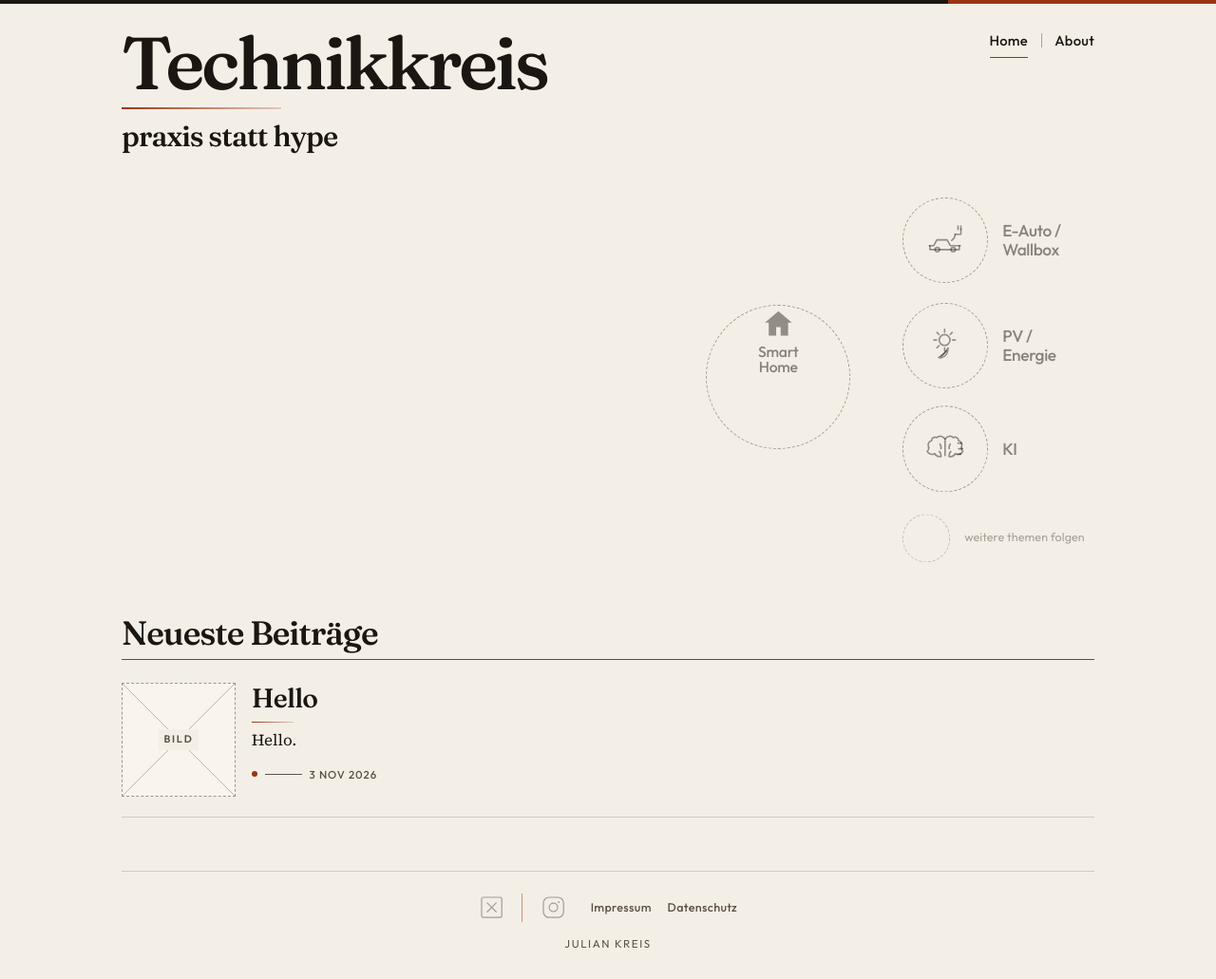
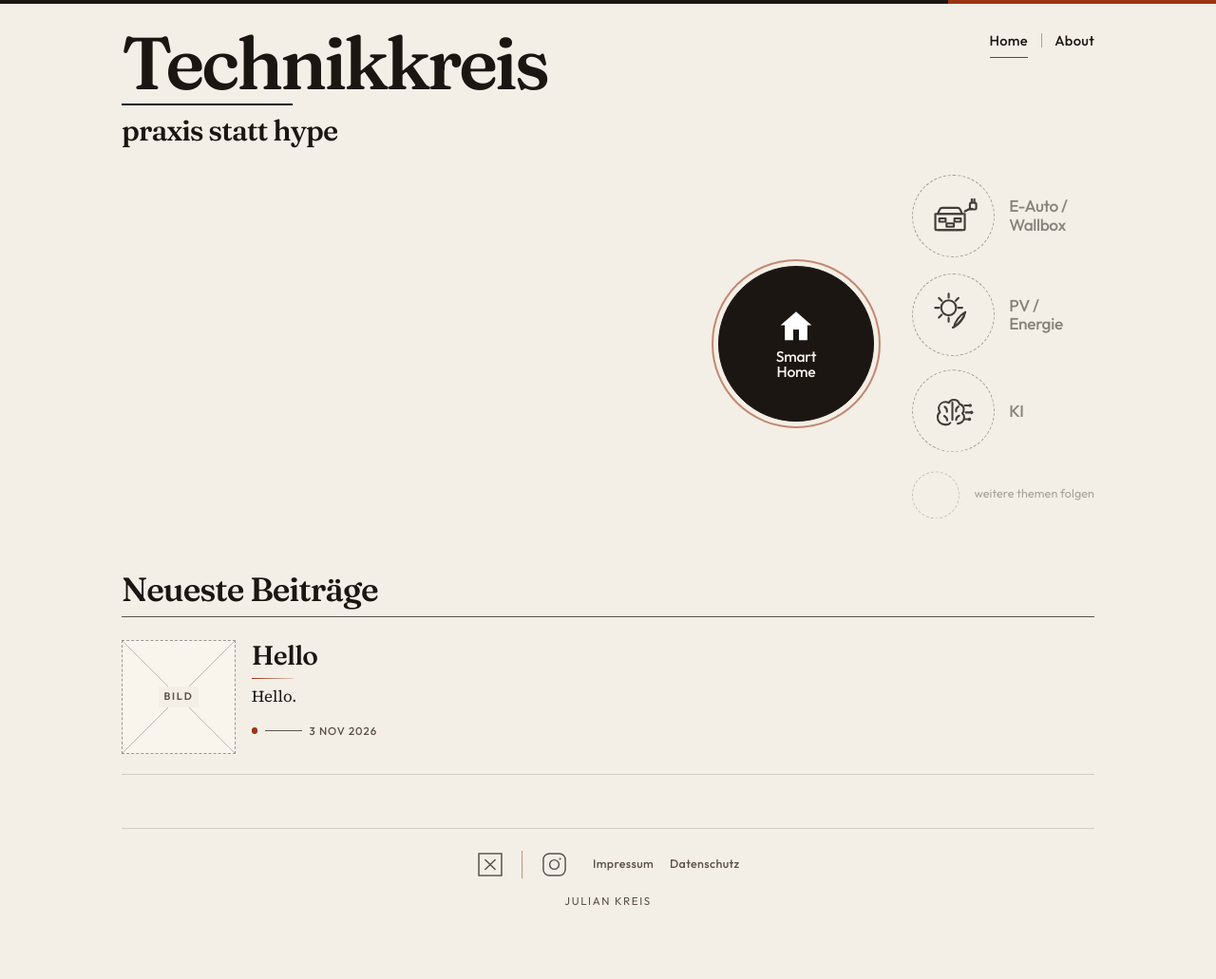
Before and after one commit to cirqly11/blog, a Jekyll site: the page built from index.html, in a window 1280 px wide. Shown: the whole page at 95% size. Built offline with Jekyll 4.4.1, drawn with Linux system fonts in a browser that asks for light colours; after the commit the page ends 985 px from its top, so only the background shows below that.

Commit message:
Bring the homepage closer to the Technikkreis sketch
Use standalone line icons, keep Smart Home filled as the resting
hero, and stack the topics into a touch-friendly column on narrow
screens.

Co-authored-by: cirqly11 <cirqly11@users.noreply.github.com>

```diff
--- a/_includes/icons/brain.html
+++ /dev/null
@@ -1,17 +0,0 @@
-<svg viewBox="0 0 48 48" aria-hidden="true" focusable="false">
-  <g fill="none" stroke="currentColor" stroke-width="1.75" stroke-linecap="round" stroke-linejoin="round">
-    <path d="M24 12.8c-1.7-3.5-6.6-4.4-9.2-1.8-2.7-1.5-6 .6-5.8 3.6-2.8.5-4.5 3.3-3.4 6 .9 2.2-.1 4.4-1.4 5.8 1.7 3.1 5.7 4 8.4 2.4 1.3 2.6 4.3 3.8 7 3.2"/>
-    <path d="M24 12.8c1.7-3.5 6.6-4.4 9.2-1.8 2.7-1.5 6 .6 5.8 3.6 2.8.5 4.5 3.3 3.4 6-.9 2.2.1 4.4 1.4 5.8-1.7 3.1-5.7 4-8.4 2.4-1.3 2.6-4.3 3.8-7 3.2"/>
-    <path d="M24 14.6v16.2"/>
-    <path d="M18.4 18.2c1.1 1.5 1.4 3.2 1 5.1"/>
-    <path d="M29.6 18.2c-1.1 1.5-1.4 3.2-1 5.1"/>
-    <path d="M17.6 26.4c1.3 1.2 2 2.8 1.8 4.4"/>
-    <path d="M30.4 26.4c-1.3 1.2-2 2.8-1.8 4.4"/>
-    <path d="M38.2 17.2h3.2M39 23.4h3.6M37.8 29.4h3"/>
-  </g>
-  <g fill="currentColor">
-    <circle cx="42" cy="17.2" r="1.05"/>
-    <circle cx="43.2" cy="23.4" r="1.05"/>
-    <circle cx="41.4" cy="29.4" r="1.05"/>
-  </g>
-</svg>
--- a/_includes/icons/car.html
+++ /dev/null
@@ -1,11 +0,0 @@
-<svg viewBox="0 0 48 48" aria-hidden="true" focusable="false">
-  <g fill="none" stroke="currentColor" stroke-width="1.7" stroke-linecap="round" stroke-linejoin="round">
-    <path d="M6.5 30.2h5l3.4-6.4h11.4l3.5 6.4H41"/>
-    <path d="M7.2 30.2v4.4h32.6v-4.4"/>
-    <circle cx="15.4" cy="34.6" r="2.45"/>
-    <circle cx="33" cy="34.6" r="2.45"/>
-    <path d="M35.2 17.6h6.4V12.2"/>
-    <path d="M38.4 12.2V8.6M41.6 12.2V8.6"/>
-    <path d="M35.2 17.6c-.1 3.1-1.7 5.3-3.8 6.8"/>
-  </g>
-</svg>
--- a/_includes/icons/house.html
+++ /dev/null
@@ -1,3 +0,0 @@
-<svg viewBox="0 0 48 48" aria-hidden="true" focusable="false">
-  <path fill="currentColor" fill-rule="evenodd" d="M24 7.5 42.5 23.2h-5.2V41H10.7V23.2H5.5L24 7.5zm-3.1 33.5V29.2h6.2V41h-6.2z"/>
-</svg>
--- a/_includes/icons/sun.html
+++ /dev/null
@@ -1,9 +0,0 @@
-<svg viewBox="0 0 48 48" aria-hidden="true" focusable="false">
-  <g fill="none" stroke="currentColor" stroke-width="1.7" stroke-linecap="round" stroke-linejoin="round">
-    <circle cx="23.5" cy="18" r="6"/>
-    <path d="M23.5 6.2v3.1M23.5 26.7v3.1M11.6 18h3.1M32.3 18h3.1"/>
-    <path d="M15.1 9.6l2.2 2.2M29.7 11.8l2.2-2.2M15.1 26.4l2.2-2.2"/>
-    <path d="M16.8 37.2c4.6-1.4 8-6.4 10.6-10.4-.2 4.4-1.6 7.6-4.4 9.4-2.5 1.6-5.4 1.5-6.2 1z"/>
-    <path d="M19.6 35.6c2.2-1.3 4.2-3.4 5.8-5.6"/>
-  </g>
-</svg>
--- a/_includes/topic.html
+++ b/_includes/topic.html
@@ -26,22 +26,14 @@
 {%- endif -%}
   {%- if topic.placement == "featured" -%}
   <span class="bubble">
-    {%- if topic.icon == "house" -%}{% include icons/house.html %}
-    {%- elsif topic.icon == "car" -%}{% include icons/car.html %}
-    {%- elsif topic.icon == "sun" -%}{% include icons/sun.html %}
-    {%- elsif topic.icon == "brain" -%}{% include icons/brain.html %}
-    {%- endif -%}
+    <img class="topic-icon" src="{{ topic.icon | prepend: '/assets/icons/' | append: '.svg' | prepend: site.baseurl }}" alt="" width="64" height="64" decoding="async">
     <span class="topic-label">
       {%- for line in topic.lines -%}{{ line }}{%- unless forloop.last -%}<br>{%- endunless -%}{%- endfor -%}
     </span>
   </span>
   {%- else -%}
   <span class="bubble">
-    {%- if topic.icon == "house" -%}{% include icons/house.html %}
-    {%- elsif topic.icon == "car" -%}{% include icons/car.html %}
-    {%- elsif topic.icon == "sun" -%}{% include icons/sun.html %}
-    {%- elsif topic.icon == "brain" -%}{% include icons/brain.html %}
-    {%- endif -%}
+    <img class="topic-icon" src="{{ topic.icon | prepend: '/assets/icons/' | append: '.svg' | prepend: site.baseurl }}" alt="" width="64" height="64" decoding="async">
   </span>
   <span class="topic-label">
     {%- for line in topic.lines -%}{{ line }}{%- unless forloop.last -%}<br>{%- endunless -%}{%- endfor -%}
--- a/_layouts/default.html
+++ b/_layouts/default.html
@@ -51,18 +51,11 @@
       <div class="footer-bar">
         <div class="social">
           <span class="social-slot" role="img" aria-label="X, Platzhalter">
-            <svg viewBox="0 0 32 32" aria-hidden="true" focusable="false">
-              <rect x="3.5" y="3.5" width="25" height="25" rx="2" fill="none" stroke="currentColor" stroke-width="1.4"/>
-              <path d="M10.5 10.5 L21.5 21.5 M21.5 10.5 L10.5 21.5" fill="none" stroke="currentColor" stroke-width="1.4" stroke-linecap="round"/>
-            </svg>
+            <img src="{{ '/assets/icons/x.svg' | prepend: site.baseurl }}" alt="" width="32" height="32" decoding="async">
           </span>
           <span class="social-sep" aria-hidden="true"></span>
           <span class="social-slot" role="img" aria-label="Instagram, Platzhalter">
-            <svg viewBox="0 0 32 32" aria-hidden="true" focusable="false">
-              <rect x="3.5" y="3.5" width="25" height="25" rx="7" fill="none" stroke="currentColor" stroke-width="1.4"/>
-              <circle cx="16" cy="16" r="5.2" fill="none" stroke="currentColor" stroke-width="1.4"/>
-              <circle cx="22.6" cy="9.4" r="1.05" fill="currentColor"/>
-            </svg>
+            <img src="{{ '/assets/icons/instagram.svg' | prepend: site.baseurl }}" alt="" width="32" height="32" decoding="async">
           </span>
         </div>
         <nav class="legal" aria-label="Rechtliches">
--- a/assets/css/style.css
+++ b/assets/css/style.css
@@ -158,7 +158,7 @@ body {
 }
 
 .slogan {
-  margin: 0.72rem 0 0;
+  margin: 0.55rem 0 0;
   font-family: var(--display);
   font-weight: 560;
   font-size: clamp(1.45rem, 2.4vw, 1.9rem);
@@ -221,8 +221,10 @@ main {
 }
 
 .brand .rule {
-  width: 10.5rem;
-  margin-top: 0.65rem;
+  width: 11.25rem;
+  height: 2px;
+  margin-top: 0.42rem;
+  background: var(--ink);
 }
 
 .constellation {
@@ -230,17 +232,17 @@ main {
   display: flex;
   align-items: center;
   justify-content: flex-end;
-  gap: 3.4rem;
-  width: min(100%, 40rem);
-  margin: 2.6rem 1% 0.4rem auto;
-  min-height: 21rem;
+  gap: 2.5rem;
+  width: min(100%, 34rem);
+  margin: 1.5rem 0 0.2rem auto;
+  min-height: 18.5rem;
 }
 
 .topic-stack {
   display: flex;
   flex-direction: column;
   align-items: flex-start;
-  gap: 1.25rem;
+  gap: 1rem;
 }
 
 button.topic {
@@ -278,30 +280,31 @@ button.topic {
 }
 
 .topic-featured .bubble {
-  width: 9.5rem;
-  height: 9.5rem;
+  width: 10.25rem;
+  height: 10.25rem;
   display: flex;
   flex-direction: column;
+  align-items: center;
+  justify-content: center;
   gap: 0.2rem;
 }
 
 .topic-side .bubble {
-  width: 5.65rem;
-  height: 5.65rem;
+  width: 5.45rem;
+  height: 5.45rem;
 }
 
-.bubble svg {
+.topic-icon {
   display: block;
+  width: 70%;
+  height: 70%;
+  object-fit: contain;
+  pointer-events: none;
 }
 
-.topic-featured .bubble svg {
-  width: 2.3rem;
-  height: 2.3rem;
-}
-
-.topic-side .bubble svg {
-  width: 2.85rem;
-  height: 2.85rem;
+.topic-featured .topic-icon {
+  width: 2.45rem;
+  height: 2.45rem;
 }
 
 .bubble::after {
@@ -349,13 +352,72 @@ button.topic {
 
 .topic.is-active:hover .bubble,
 .topic.is-active:focus-visible .bubble,
-.topic.is-selected .bubble {
+.topic.is-selected .bubble,
+.topic-featured .bubble {
   background: var(--ink);
   color: var(--paper);
+  border-style: solid;
   border-color: var(--ink);
   box-shadow:
     0 0 0 5px var(--paper),
     0 0 0 7px rgba(154, 52, 18, 0.55);
+}
+
+.topic.topic-featured .bubble {
+  color: var(--paper);
+  border-style: solid;
+  border-color: var(--ink);
+}
+
+.topic.topic-featured .topic-label {
+  color: var(--paper);
+}
+
+.topic.is-selected .topic-label,
+.topic.is-active:hover .bubble .topic-label,
+.topic.is-active:focus-visible .bubble .topic-label {
+  color: var(--paper);
+}
+
+.topic-featured .topic-icon,
+.topic.is-selected .topic-icon,
+.topic.is-active:hover .topic-icon,
+.topic.is-active:focus-visible .topic-icon {
+  filter: brightness(0) invert(1);
+  opacity: 1;
+}
+
+.constellation.is-choosing .topic-featured:not(.is-selected) .bubble {
+  background: transparent;
+  color: var(--ink);
+  box-shadow: none;
+}
+
+.constellation.is-choosing .topic-featured.is-active:not(.is-selected) .bubble {
+  border-style: solid;
+  border-color: var(--ink);
+}
+
+.constellation.is-choosing .topic-featured.is-idle:not(.is-selected) .bubble {
+  border-style: dashed;
+  border-color: var(--idle);
+  color: rgba(27, 22, 18, 0.45);
+}
+
+.constellation.is-choosing .topic-featured.is-idle:not(.is-selected) .topic-label {
+  color: rgba(27, 22, 18, 0.5);
+}
+
+.constellation.is-choosing .topic-featured:not(.is-selected):not(:hover):not(:focus-visible) .topic-icon {
+  filter: none;
+}
+
+.constellation.is-choosing .topic-featured.is-idle:not(.is-selected) .topic-icon {
+  opacity: 0.8;
+}
+
+.topic.is-idle:not(.topic-featured) .topic-icon {
+  opacity: 0.82;
 }
 
 .topics-soon {
@@ -496,6 +558,7 @@ button.topic {
 
 .post-name {
   display: block;
+  overflow-wrap: break-word;
   font-family: var(--display);
   font-size: clamp(1.45rem, 2.2vw, 1.85rem);
   font-weight: 560;
@@ -515,6 +578,7 @@ button.topic {
   margin-top: 0.45rem;
   font-size: 1.05rem;
   line-height: 1.45;
+  overflow-wrap: break-word;
 }
 
 .post-foot {
@@ -674,10 +738,11 @@ main a {
   place-items: center;
 }
 
-.social-slot svg {
+.social-slot img {
   display: block;
-  width: 1.7rem;
-  height: 1.7rem;
+  width: 1.85rem;
+  height: 1.85rem;
+  opacity: 0.72;
 }
 
 .social-sep {
@@ -730,19 +795,64 @@ main a {
     margin-bottom: 0.35rem;
   }
 
+  .site-header nav {
+    align-items: center;
+  }
+
+  .site-header nav a {
+    display: flex;
+    flex-direction: column;
+    justify-content: center;
+    min-height: 44px;
+    padding: 0.3rem 0.45rem 0.15rem;
+  }
+
+  .nav-sep {
+    margin-top: 0;
+  }
+
   .constellation {
     flex-direction: column;
     align-items: center;
-    justify-content: center;
+    justify-content: flex-start;
     width: 100%;
-    margin: 2rem auto 0;
+    margin: 1.35rem auto 0;
     min-height: 0;
-    gap: 1.6rem;
+    gap: 1.15rem;
   }
 
   .topic-featured .bubble {
-    width: 8.25rem;
-    height: 8.25rem;
+    width: 8rem;
+    height: 8rem;
+  }
+
+  .topic-featured .topic-icon {
+    width: 2.05rem;
+    height: 2.05rem;
+  }
+
+  .topic-stack {
+    width: min(100%, 19.5rem);
+    align-items: stretch;
+    gap: 0.15rem;
+  }
+
+  .topic-side {
+    min-height: 4.75rem;
+    padding: 0.35rem 0.1rem;
+    gap: 0.9rem;
+  }
+
+  .topic-side .bubble {
+    width: 4.35rem;
+    height: 4.35rem;
+  }
+
+  .legal a {
+    display: inline-flex;
+    align-items: center;
+    min-height: 44px;
+    padding: 0 0.2rem;
   }
 
   .post-grid {
@@ -775,7 +885,32 @@ main a {
   }
 
   .brand h1 {
-    font-size: clamp(2.7rem, 14vw, 3.6rem);
+    font-size: clamp(2.3rem, 11.5vw, 3.4rem);
+  }
+
+  .slogan {
+    font-size: clamp(1.2rem, 5.4vw, 1.55rem);
+  }
+}
+
+@media (max-width: 420px) {
+  .footer-bar {
+    flex-direction: column;
+    gap: 0.35rem;
+  }
+
+  .post-card a,
+  .post-card:nth-child(even) a {
+    grid-template-columns: 5.5rem minmax(0, 1fr);
+    gap: 0.75rem;
+  }
+
+  .post-name {
+    font-size: 1.28rem;
+  }
+
+  .post-excerpt {
+    font-size: 0.98rem;
   }
 }
 
@@ -797,7 +932,7 @@ main a {
     animation: bob var(--bob, 8.4s) ease-in-out var(--bob-delay, 0s) infinite;
   }
 
-  .topic.is-active:not(:hover):not(:focus-visible):not(.is-selected) .bubble::after {
+  .topic.is-active:not(.topic-featured):not(:hover):not(:focus-visible):not(.is-selected) .bubble::after {
     animation: topic-pulse 5.4s ease-in-out infinite;
   }
 }
--- a/assets/js/site.js
+++ b/assets/js/site.js
@@ -11,6 +11,7 @@ function setupTopics() {
   const topics = document.querySelectorAll(".topic.is-active");
   const cards = document.querySelectorAll(".post-card");
   const grid = document.querySelector(".post-grid");
+  const group = document.querySelector(".constellation");
   const live = document.querySelector(".topics-live");
   if (!topics.length || !cards.length) return;
 
@@ -37,11 +38,13 @@ function setupTopics() {
       });
       if (selected) {
         apply(null);
+        if (group) group.classList.remove("is-choosing");
         if (live) live.textContent = "Alle Beiträge";
         return;
       }
       topic.setAttribute("aria-pressed", "true");
       topic.classList.add("is-selected");
+      if (group) group.classList.add("is-choosing");
       apply(id);
       const label = topic.getAttribute("data-label") || "Thema";
       if (live) live.textContent = label + " ausgewählt";
```
Also changed, not shown: assets/icons/brain.svg (added), assets/icons/car.svg (added), assets/icons/house.svg (added), assets/icons/instagram.svg (added), assets/icons/sun.svg (added), assets/icons/x.svg (added), assets/preview/home-desktop.png.
